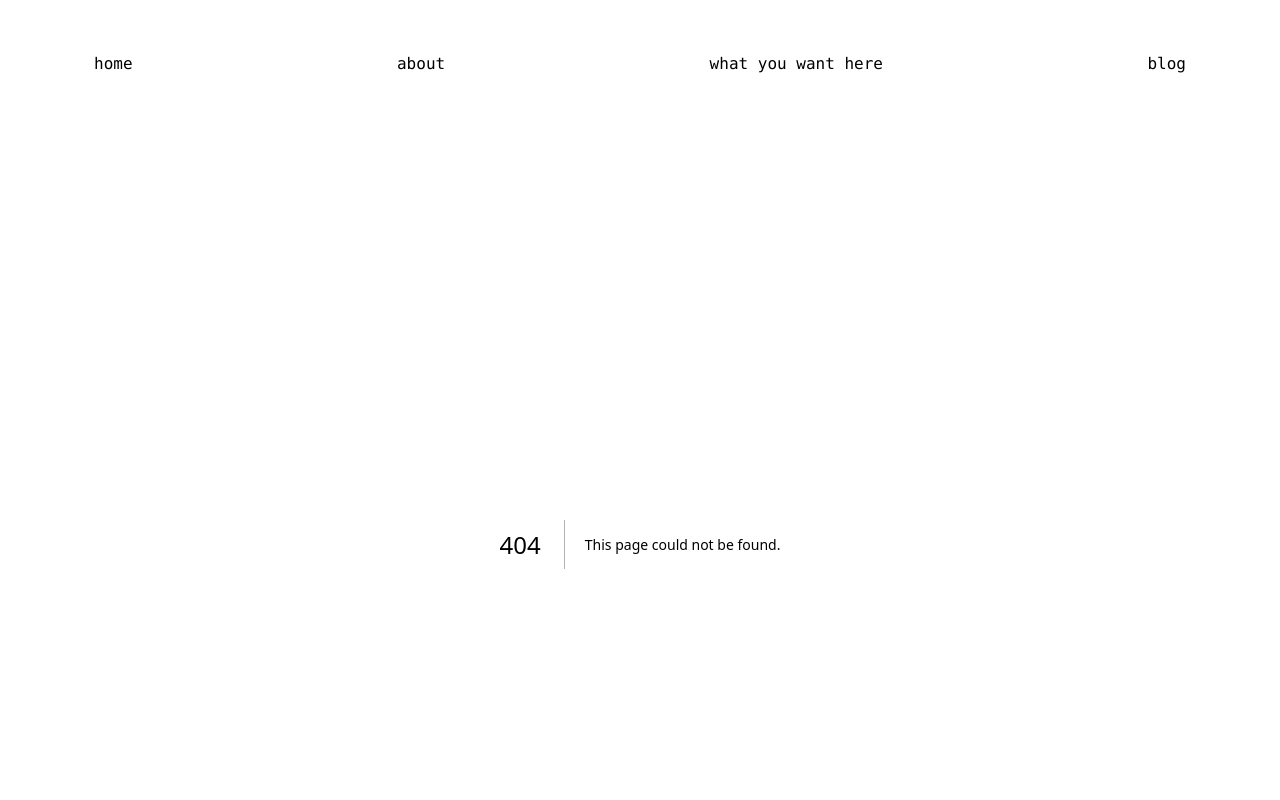
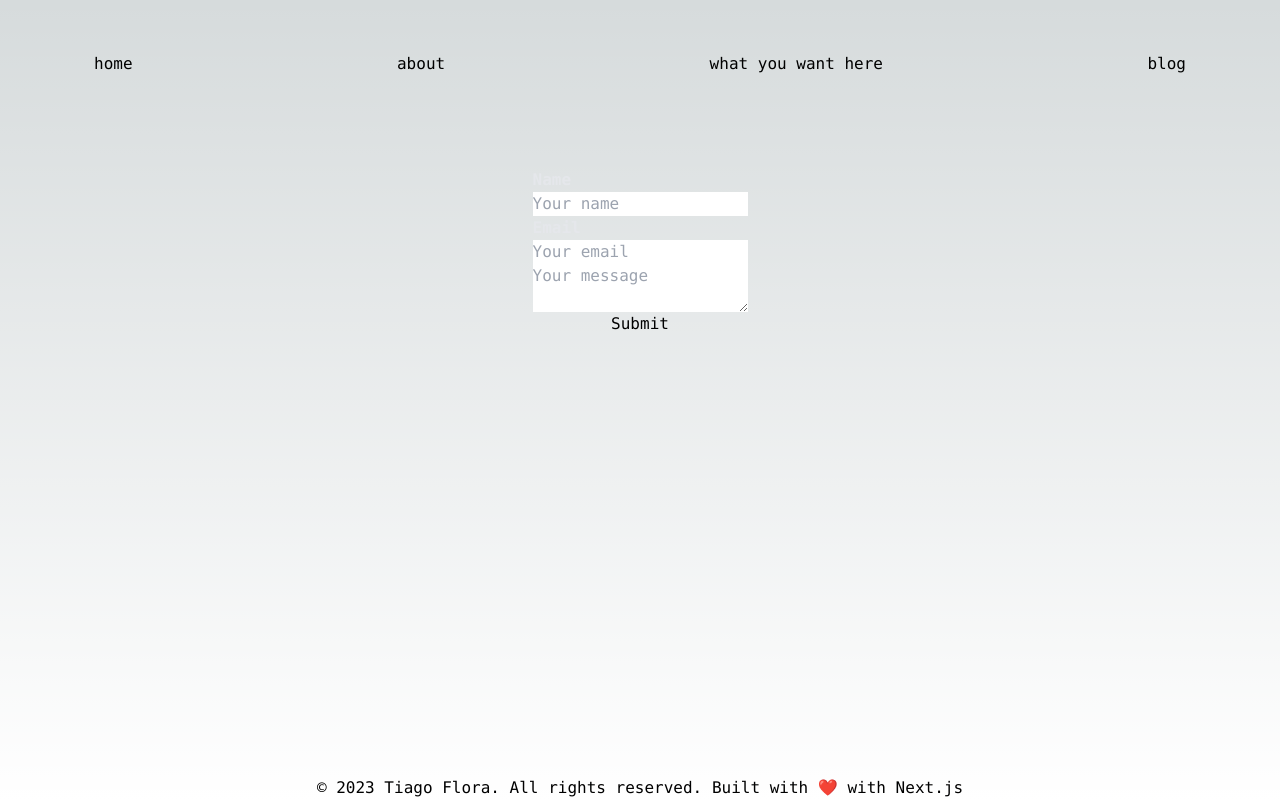
Before and after one commit to t-flora/tflora__, a Next.js app: page /contact in a window 1280 px wide. Before the commit this address had no page. Shown: the top 800 px of the page. Built offline with nearby package versions, Linux system fonts and the light colour scheme.

Commit message:
add minimum contact form components

```diff
--- /dev/null
+++ b/app/api/contact/route.ts
@@ -0,0 +1,26 @@
+import { NextRequest, NextResponse } from "next/server";
+import nodemailer from "nodemailer";
+
+export async function POST(req: NextRequest) {
+    const body = await req.json();
+    const { name, email, message } = body;
+
+    const transporter = nodemailer.createTransport({
+        host: process.env.SMTP_SERVER,
+        port: process.env.EMAIL_PORT,
+        secure: process.env.EMAIL_SECURE,
+        auth: {
+            user: process.env.SMTP_USER,
+            pass: process.env.SMTP_PASS,
+        },
+    })
+
+    let info = await transporter.sendMail({
+        from: `"Portfolio form" <form@tiagoflora.com>`,
+        to: `${process.env.SMTP_USER}`,
+        subject: "New message from contact form",
+        text: `Message from ${name} (${email}) ${message}`,
+    })
+
+    return NextResponse.json({ message: 'Email send successfully' });
+}
--- /dev/null
+++ b/app/contact/page.tsx
@@ -0,0 +1,5 @@
+import Contact from '@/components/Contact';
+
+export default function ContactPage() {
+    return <Contact />
+}
--- /dev/null
+++ b/components/Contact.tsx
@@ -0,0 +1,74 @@
+'use client';
+import { FormEvent, useState } from "react";
+
+export default function Contact() {
+
+    const [name, setName] = useState('');
+    const [email, setEmail] = useState('');
+    const [message, setMessage] = useState('');
+
+    async function handleSubmit(e: FormEvent) {
+        e.preventDefault();
+
+        const res = await fetch('/api/contact', {
+            method: 'POST',
+            headers: {
+                'Content-Type': 'applications/json'
+            },
+            body: JSON.stringify({ name, email, message })
+        })
+
+        const data = await res.json()
+
+        if (data.status == 'Ok') {
+            setName('');
+            setEmail('');
+            setMessage('');
+        } else {
+            console.error(data.error);
+        }
+    }
+
+    return (
+        <div>
+            <form onSubmit={handleSubmit}>
+                <div className="w-full flex flex-col my-4">
+                    <label className="font-bold text-gray-200" htmlFor="name">
+                        Name
+                    </label>
+                    <input
+                        className="text-gray-800"
+                        type="text"
+                        value={name}
+                        onChange={(e) => setName(e.target.value)}
+                        placeholder="Your name"
+                        minLength={3}
+                        maxLength={100}
+                        required
+                    />
+                    <label className="font-bold text-gray-200" htmlFor="email">
+                        Email
+                    </label>
+                    <input
+                        className="text-gray-800"
+                        type="email"
+                        value={email}
+                        onChange={(e) => setEmail(e.target.value)}
+                        placeholder="Your email"
+                        minLength={5}
+                        maxLength={100}
+                        required
+                    />
+                    <textarea
+                        className="text-gray-800"
+                        value={message}
+                        onChange={(e) => setMessage(e.target.value)}
+                        placeholder="Your message"
+                        required
+                    />
+                    <button type="submit">Submit</button>
+                </div>
+            </form>
+        </div>
+    )
+}
--- a/package.json
+++ b/package.json
@@ -21,6 +21,7 @@
     "eslint-config-next": "13.3.1",
     "gray-matter": "^4.0.3",
     "next": "13.3.1",
+    "nodemailer": "^6.9.2",
     "postcss": "8.4.23",
     "react": "18.2.0",
     "react-dom": "18.2.0",
@@ -34,6 +35,7 @@
     "unified": "^10.1.2"
   },
   "devDependencies": {
-    "@iconify/react": "^4.1.0"
+    "@iconify/react": "^4.1.0",
+    "@types/nodemailer": "^6.4.8"
   }
 }
```
Also changed, not shown: 2 other files (tests, documents, lock files or other folders).
